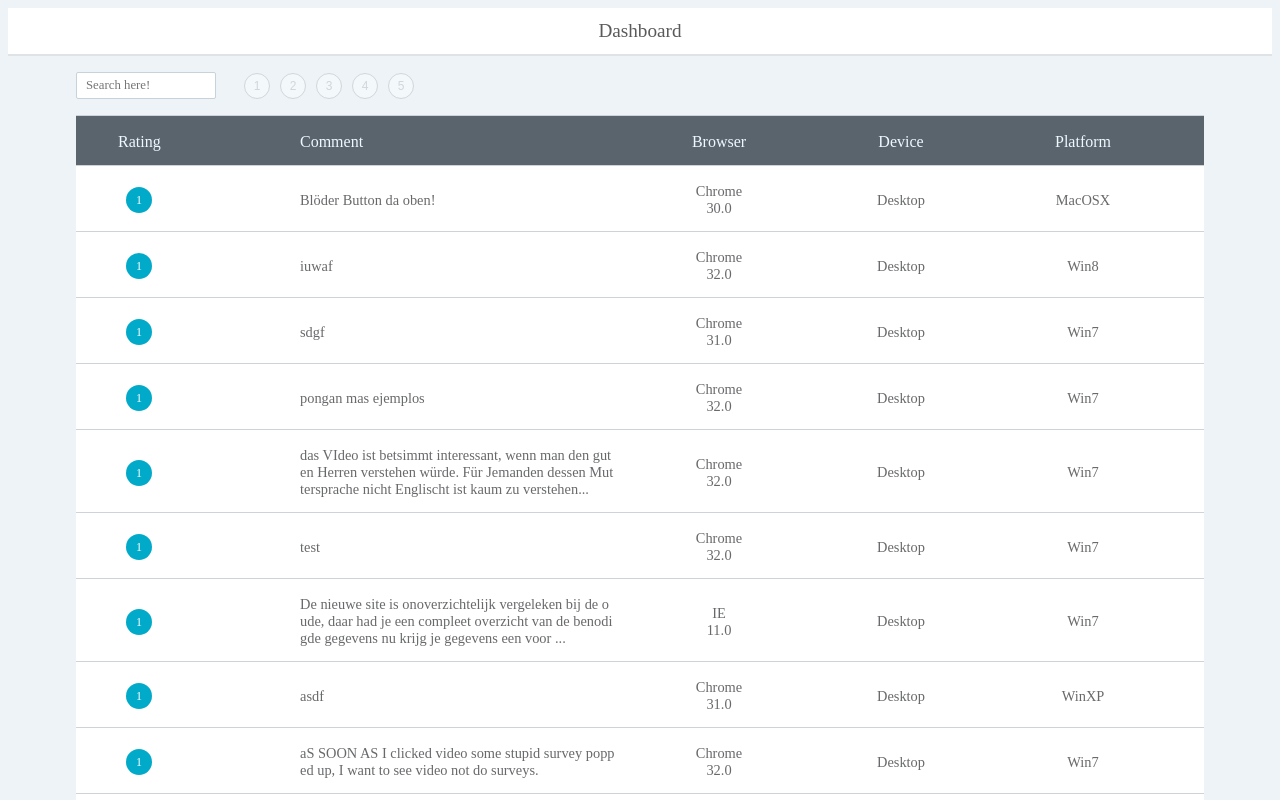
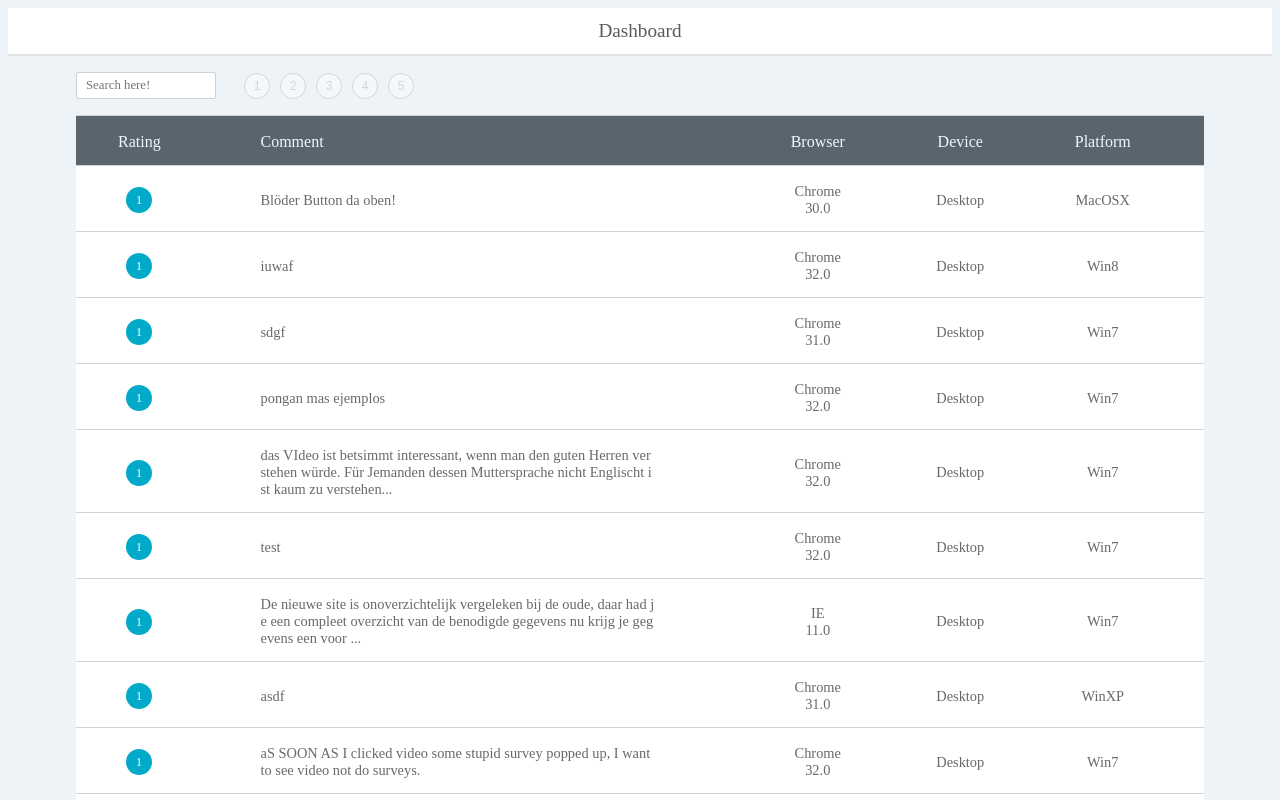
Before and after one commit to restcristian/usabillaAssignment, a React app: page / in a window 1280 px wide. Shown: the top 800 px of the page. Built offline with nearby package versions, Linux system fonts and the light colour scheme; the HTML template or start-up script is replaced by a standard one.

Commit message:
Adjusted spacing between fields on tablelayout for comment field.

```diff
--- a/src/components/presentational/TableLayout/TableLayout.css
+++ b/src/components/presentational/TableLayout/TableLayout.css
@@ -29,7 +29,7 @@
 .browser,
 .device,
 .platfrm{
-    flex:1;
+    flex:0.5;
     text-align:center;
     -webkit-box-sizing: border-box;
     -moz-box-sizing: border-box;
@@ -53,6 +53,11 @@
 
 .contentRow span{
     word-break: break-all;
+    display: inline-block;
+}
+
+.contentRow .comment span{
+    max-width:395px;
 }
 .contentRow .rating span,
 .mobileContent.mobileRating span
```
